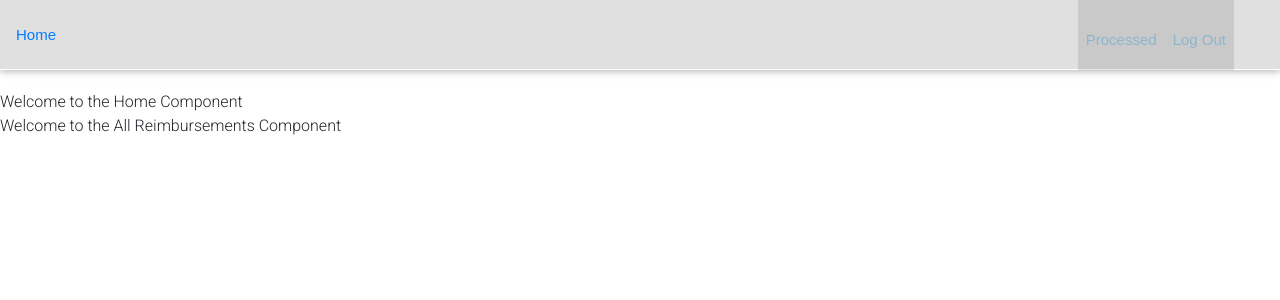
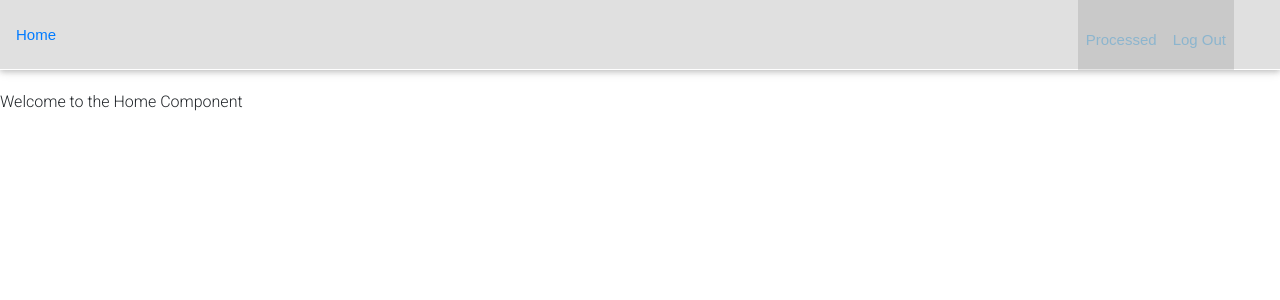
Before and after one commit to 1808-java-blake/project-1-avicuna, a React (Create React App) app in the folder ers-app/: page /home in a window 1280 px wide. Shown: the top 300 px of the page. Built offline with nearby package versions, Linux system fonts and the light colour scheme; the HTML template or start-up script is replaced by a standard one.

Commit message:
Deleted unnecessary all-reimbs file and cleaned up home component

```diff
--- a/ers-app/src/components/home/home.component.tsx
+++ b/ers-app/src/components/home/home.component.tsx
@@ -1,7 +1,5 @@
 import * as React from 'react';
 import {EmployeeNav} from "../employee-nav/employee-nav.component";
-import {AllReimbsComponent} from "../reimbursements/all-reimbs/all-reimbs.component";
-// import {EmployeeNav} from "../employee-nav/employee-nav.component";
 
 export class HomeComponent extends React.Component {
 
@@ -11,7 +9,6 @@ export class HomeComponent extends React.Component {
             <EmployeeNav/>
             <div className="home-container">
                 Welcome to the Home Component
-                <AllReimbsComponent/>
             </div>
         </div>
     );
--- a/ers-app/src/components/reimbursements/all-reimbs/all-reimbs.component.tsx
+++ /dev/null
@@ -1,13 +0,0 @@
-import * as React from 'react';
-
-export class AllReimbsComponent extends React.Component {
-    public render() {
-        return (
-            <div>
-                <div className="all-reimbs-container">
-                    Welcome to the All Reimbursements Component
-                </div>
-            </div>
-        );
-    }
-}
```
Also changed, not shown: ers-app/src/components/reimbursements/pending-reimbs/pending-reimbs.component.tsx (added).
